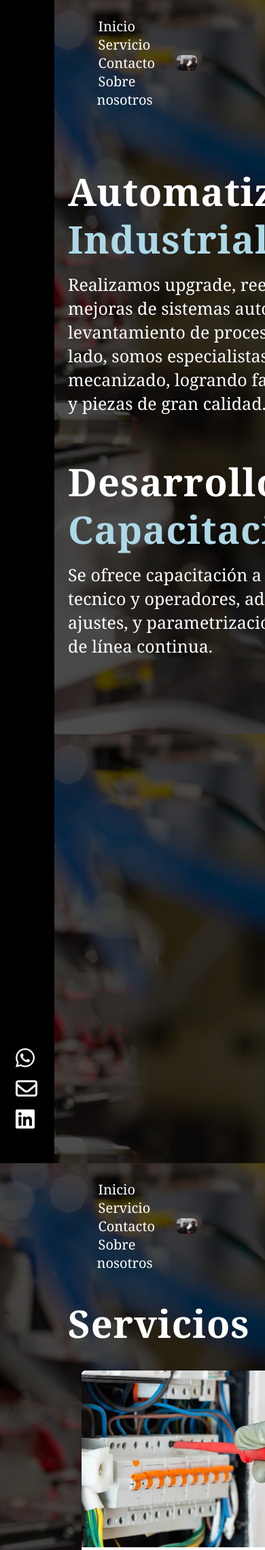
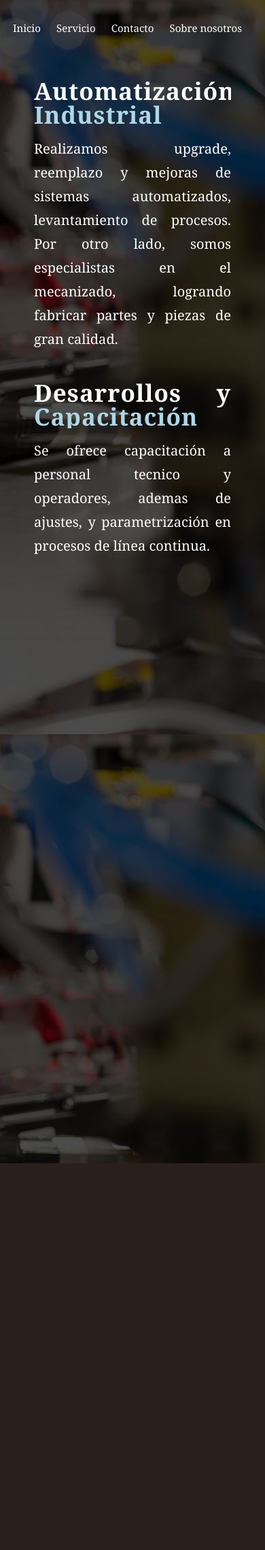
Before and after one commit to Memb11/WebServerLalo, a PHP site: page / in a window 390 px wide. Shown: the top 2280 px of the page at 68% size. After the commit the page ends 1711 px from the top, so only its background shows below. Run offline with PHP 8.4, Linux system fonts and the light colour scheme; some libraries are stand-ins or nearby versions.

Commit message:
4to commit

```diff
--- a/index.html
+++ b/index.html
@@ -10,9 +10,7 @@
 <body>
     <section id="inicio">
         <div class="header">
-            <div class="container">
             <div class="navbar">
-                    <img src="" class="logo"/>
                 <nav>
                     <ul>
                         <li><a href="#inicio">Inicio</a></li>
@@ -21,8 +19,8 @@
                         <li><a href="#sobrenosotros">Sobre nosotros</a></li>
                     </ul>
                 </nav>
-                    <img src="2023-12-28-085243.jpg" class="user-icon"/>
             </div>
+            <div class="container">
                 <div class="contentInit">
                     <div class="contentcasilla">
                         <h1>Automatización <span>Industrial</span></h1>
@@ -35,20 +33,11 @@
                 </div>
             </div>
         </div>
-        <div class="sidebar">
-            <div class="social-links">
-                <i class="fa-brands fa-whatsapp fa-2xl" style="color: #f6f5f4;"></i>
-                <i class="fa-regular fa-envelope fa-2xl" style="color: #f6f5f4;"></i>
-                <i class="fa-brands fa-linkedin fa-2xl" style="color: #ffffff;"></i>
-            </div>
-        </div>
     </section>
 
     <section id="servicio" class="servicio">
         <div class="header">
-            <div class="container">
             <div class="navbar">
-                    <img src="" class="logo"/>
                 <nav>
                     <ul>
                         <li><a href="#inicio">Inicio</a></li>
@@ -57,9 +46,10 @@
                         <li><a href="#sobrenosotros">Sobre nosotros</a></li>
                     </ul>
                 </nav>
-                    <img src="2023-12-28-085243.jpg" class="user-icon"/>
             </div>
-                <h1 class="h1Servicio">Servicios</h1>
+            <div class="container">
+                <h1 class="h1Servicio">Servicio</h1>
+                <p class="infoservicio">Apreta una tarjeta para obtener mas informarción.</p>
                 <div class="tarjetas">
                         <div class="conteiner" id="TablerosElectricos">
                             <div class="card">
@@ -132,19 +122,11 @@
                 </div>
             </div>
         </div>
-        <div class="sidebar">
-            <div class="social-links">
-                <i class="fa-brands fa-whatsapp fa-2xl" style="color: #f6f5f4;"></i>
-                <i class="fa-regular fa-envelope fa-2xl" style="color: #f6f5f4;"></i>
-                <i class="fa-brands fa-linkedin fa-2xl" style="color: #ffffff;"></i>
-            </div>
-        </div>
+
     </section>
     <section id="contacto">
         <div class="header">
-            <div class="container">
             <div class="navbar">
-                    <img src="" class="logo"/>
                 <nav>
                     <ul>
                         <li><a href="#inicio">Inicio</a></li>
@@ -153,35 +135,26 @@
                         <li><a href="#sobrenosotros">Sobre nosotros</a></li>
                     </ul>
                 </nav>
-                    <img src="2023-12-28-085243.jpg" class="user-icon"/>
             </div>
+            <div class="container">
                 <div class="content">
                     <h1>Contacto</h1>
                     <p><strong>Eduardo Paredes</strong></p>
                     <p><i class="fa-solid fa-phone" style="color: #ffffff;"></i>  <strong>Telefono:</strong> +56 9 3276 1582</p>
                     <p><strong>Correo:</strong> e.paredes.saez@gmail.com</p>
                     <div class="btn-box">
-                        <a href="Contactar/index.html">
+                        <a href="/Contactar/">
                             <button>Consultas</button>
                         </a>
                     </div>
                 </div>
             </div>
         </div>
-        <div class="sidebar">
-            <div class="social-links">
-                <i class="fa-brands fa-whatsapp fa-2xl" style="color: #f6f5f4;"></i>
-                <i class="fa-regular fa-envelope fa-2xl" style="color: #f6f5f4;"></i>
-                <i class="fa-brands fa-linkedin fa-2xl" style="color: #ffffff;"></i>
-            </div>
-        </div>
     </section>
 
     <section id="sobrenosotros">
         <div class="header">
-            <div class="container">
             <div class="navbar">
-                    <img src="" class="logo"/>
                 <nav>
                     <ul>
                         <li><a href="#inicio">Inicio</a></li>
@@ -190,19 +163,12 @@
                         <li><a href="#sobrenosotros">Sobre nosotros</a></li>
                     </ul>
                 </nav>
-                    <img src="2023-12-28-085243.jpg" class="user-icon"/>
             </div>
+            <div class="container">
                 <div class="content">
-                    <h1>Sobre nosotros</h1>
-                    <p>Lorem ipsum dolor sit amet consectetur adipisicing elit. Libero totam dolor voluptatibus tempore praesentium blanditiis reprehenderit similique aliquid rem quae. Sed, commodi possimus! Fugit, laudantium. Voluptates fugiat quod debitis quo!</p>
+                    <h1>Sobre <span>nosotros</span></h1>
+                    <p>Somos una empresa dedicada al rubro de mantención, reparación, e instalación de equipos industriales, tanto en el ambito electrico, como mecanico, brindando una mejor experiencia al cliente.</p>
                 </div>
-            </div>
-        </div>
-        <div class="sidebar">
-            <div class="social-links">
-                <i class="fa-brands fa-whatsapp fa-2xl" style="color: #f6f5f4;"></i>
-                <i class="fa-regular fa-envelope fa-2xl" style="color: #f6f5f4;"></i>
-                <i class="fa-brands fa-linkedin fa-2xl" style="color: #ffffff;"></i>
             </div>
         </div>
     </section>
--- a/styles.css
+++ b/styles.css
@@ -1,6 +1,7 @@
 html {
-    overflow:hidden;
+    overflow: hidden;
     height: 100%;
+    justify-content: center;
 }
 *{
     margin: 0;
@@ -14,18 +15,21 @@ html {
     background-image: linear-gradient(rgba(0,0,0,0.7), rgba(0,0,0,0.7)), url(automatización-industrial.jpg);
 }
 .container{
-    max-width: 1200px;
+    max-width: 1500px;
     margin: 0 auto;
     padding: 0 100px;
     display: flex;
     flex-wrap: wrap;
+    justify-content: center;
+    align-items: center;
+    flex-direction: column;
 }
 .navbar{
     width: 100%;
     display: flex;
     align-items: center;
-    justify-content: space-between;
-    padding: 25px 0;
+    justify-content: space-around;
+    padding: 25px 0px;
 }
 .nav{
     flex: 1;
@@ -45,6 +49,7 @@ nav ul li{
     list-style: none;
     margin-right: 30px;
     color: white;
+    align-items: center;
 }
 nav ul li a{
     text-decoration: none;
@@ -62,6 +67,7 @@ nav ul li a:active{
     max-width: 600px;
     color: #fff;
     margin-top: 10%;
+    margin-left: 30px;
 }
 .contentInit{
     display: flex;
@@ -108,25 +114,6 @@ button{
     border: 1px solid lightblue;
     background: transparent;
 }
-.sidebar{
-    width: 80px;
-    height: 100vh;
-    background: #000;
-    position: absolute;
-    top: 0;
-    left: 0;
-}
-.social-links{
-    width: 40spx;
-    position: absolute;
-    bottom: 20px;
-}
-.social-links i{
-    height: 45px;
-    display: block;
-    margin-left:23px;
-    cursor: pointer;
-}
 
 /*TARJETAS*/
 
@@ -142,11 +129,12 @@ button{
     width: 100%;
     display: flex;
     max-width: 500px;
+    flex-direction: column;
 }
 .card{
-    height: 410px;
-    width: 380px;
-    margin: 20px;
+    height: 100%;
+    width: 80%;
+    margin: 45px;
     border-radius: 6px;
     overflow: hidden;
     background: #fff;
@@ -159,7 +147,7 @@ button{
     transform: translateY(-2%);
 }
 .parrafostarjetas{
-    font-size: 17px;
+    font-size: 16px;
     margin-top: 0;
     margin-bottom: 0;
     margin-left: 15px;
@@ -167,12 +155,211 @@ button{
     text-align: center;
 }
 .servicio{
-    overflow: scroll;
     width: 100%;
     height: 100vh;
-    background-image: linear-gradient(rgba(0,0,0,0.7), rgba(0,0,0,0.7)), url(automatización-industrial.jpg);
 }
 .h1Servicio{
     color: white;
     text-align: center;
+    margin-top: 0px;
+    /*margin-bottom: 0px;*/
 }
+
+.infoservicio{
+    display: none;
+    font-size: 25px;
+    line-height: 35px;
+    color: white;
+}
+
+@media screen and (max-width:700px){
+    *{
+        padding: 0;
+        margin: 0;
+        overflow: hidden;
+    }
+    body{
+        width: 100%;
+        height: 100%;
+    }
+    h1{
+        font-size: 35px;
+        line-height: 35px;
+        letter-spacing: 1px;
+        margin: 15px 0;
+    }
+
+    p{
+        font-size: 20px;
+    }
+
+    .container{
+        max-width: 100%;
+        margin: 0px;
+        padding: 0 50px 15%;
+        display: flex;
+        flex-wrap: wrap;
+        justify-content: center;
+    }
+
+    .header{
+        width: 100%;
+        height: 100vh;
+        background-image: linear-gradient(rgba(0,0,0,0.7), rgba(0,0,0,0.7)), url(automatización-industrial.jpg);
+        align-items: center;
+        overflow-x: hidden;
+    }
+
+    .contentInit{
+        width: 100%;
+        display: flex;
+        flex-wrap: wrap;
+        margin:0px;
+    }
+
+    .contentcasilla{
+        max-width: 600px;
+        color: #fff;
+        margin-top: 10%;
+        margin-left: 0px;
+        justify-content: center;
+        text-align: justify;
+    }
+
+    /*Tarjetas QUERY*/
+    .infoservicio{
+        display: block;
+        font-size: 20px;
+        line-height: 35px;
+    }
+    .imagencontacto{
+        display: block;
+    }
+    .tarjetas{
+        display: block;
+        height: 100%;
+    }
+    .conteiner{
+        flex-direction: column;
+        width: 100%;
+        height: 100%;
+        display: flex;
+        max-width: 500px;
+        align-items: center;
+    }
+    .card{
+        height: 0.5%;
+        width: 100%;
+        margin: 20px;
+        border-radius: 50px;
+        overflow: hidden;
+        background: #fff;
+        box-shadow: 0px 1px 10px rgba(0,0,0,0.2);
+        cursor: default;
+        transition: all 400ms ease;
+    }
+
+    /*Animacion tarjetas*/
+    /*@keyframes show{
+        from{
+            opacity: 0;
+            scale: 25%;
+        }
+
+        to{
+            opacity: 1;
+            scale: 100%;
+        }
+    }
+
+    .conteiner{
+        view-timeline-name: --image;
+        view-timeline-axis: block;
+
+        animation-timeline: --image;
+        animation-name: show;
+        animation-range: entry 25% cover 50%;
+    }*/
+
+    .parrafostarjetas{
+        font-size: 13.6px;
+        margin-top: 0;
+        margin-bottom: 0;
+        margin-left: 15px;
+        margin-right: 15px;
+        text-align: center;
+        display: none;
+    }
+    .servicio{
+        overflow: scroll;
+        width: 100%;
+        height: 100vh;
+        background-image: linear-gradient(rgba(0,0,0,0.7), rgba(0,0,0,0.7)), url(automatización-industrial.jpg);
+    }
+    .h1Servicio{
+        color: white;
+        margin:45px 0px 0px;
+    }
+    h3{
+        font-size: 22px;
+        position: relative;
+        left: 0px;
+        top: 25px;
+    }
+
+    .contenido{
+        display:none;
+    }
+    /*BarraSocial*/
+    .sidebar{
+        display: none;
+    }
+    .social-links{
+        display: none;
+    }
+    .social-links i{
+        display: none;
+    }
+
+    /*Menu Desplegable*/
+    .navbar{
+        display:block;
+        text-align: center;
+        padding: 30px 0px 15px;
+    }
+    ul{
+        justify-content: center;
+    }
+    nav ul li{
+        display: inline-block;
+        list-style: none;
+        margin-right: 15px;
+        color: white;
+    }
+
+    nav ul li a{
+        text-decoration: none;
+        color: white;
+        font-size: 15px;
+        padding: 5px 2px;
+    }
+
+    nav ul li a:hover{
+        border-bottom: 1px solid lightblue;
+    }
+
+    nav ul li a:active{
+        border-bottom: 1px solid lightblue;
+    }
+
+    /*Sobre Nosotros*/
+
+    .content{
+        min-width: 250px;
+        color: #fff;
+        margin-top: 10%;
+        text-align: justify;
+        justify-content: center;
+    }
+
+}
```
Lines whose indentation alone changed are shown as unchanged.
